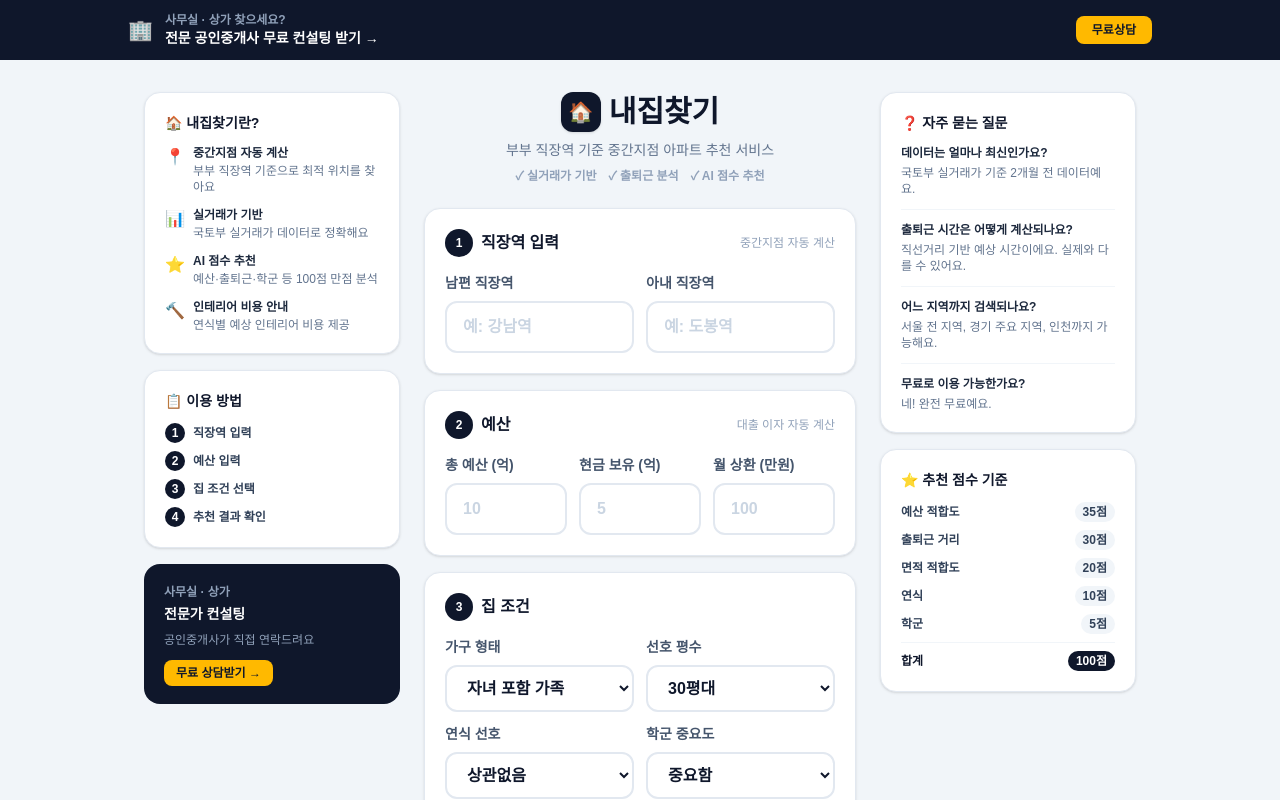
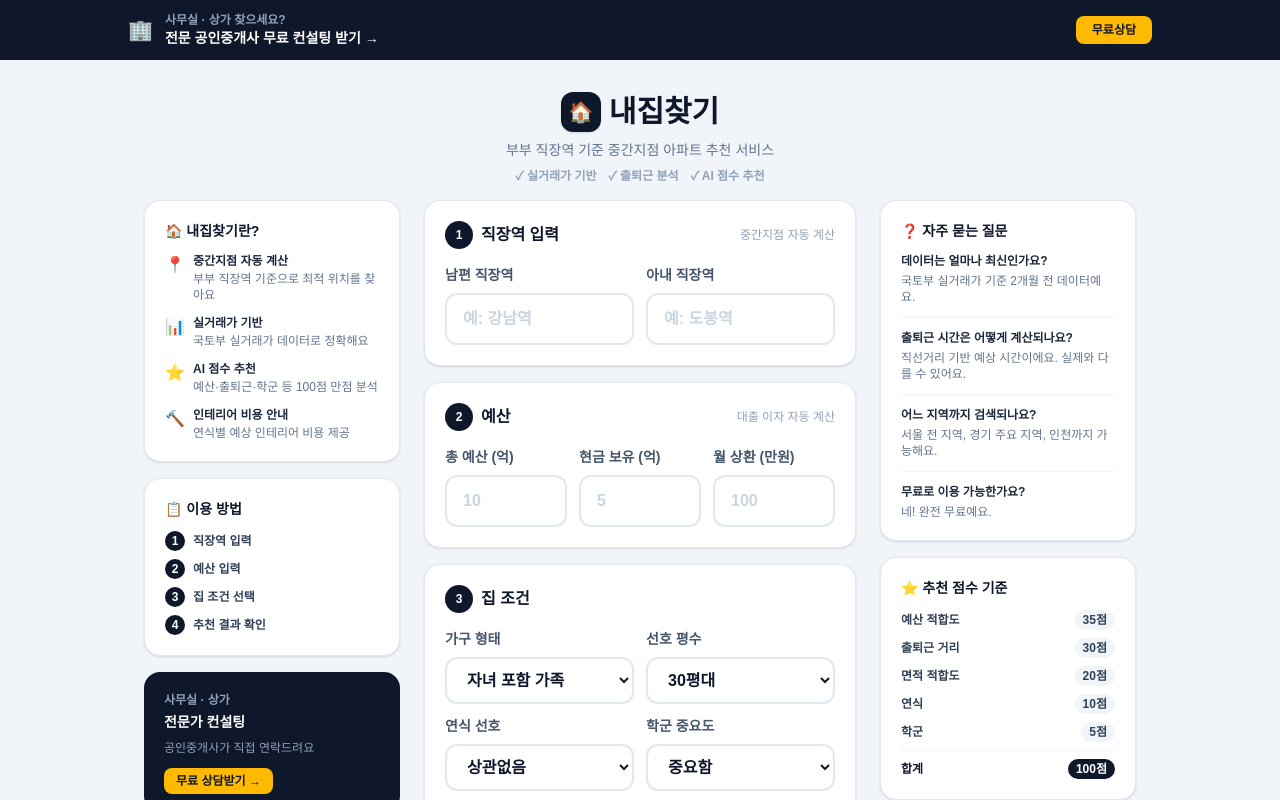
Before and after one commit to jonghyuck777/apt-fit-home, a Next.js app: page / in a window 1280 px wide. Shown: the top 800 px of the page. Built offline with nearby package versions, Linux system fonts and the light colour scheme.

Commit message:
fix sidebar alignment

```diff
--- a/app/page.tsx
+++ b/app/page.tsx
@@ -72,77 +72,8 @@ export default function HomePage() {
         </div>
       </div>
 
-      {/* 전체 레이아웃 */}
-      <div className="mx-auto max-w-5xl px-4 py-8 flex gap-6">
-
-        {/* 왼쪽 사이드바 */}
-        <div className="hidden lg:flex flex-col gap-4 w-64 shrink-0">
-
-          {/* 서비스 소개 */}
-          <div className="rounded-2xl bg-white p-5 shadow-sm border border-slate-200">
-            <p className="text-sm font-extrabold text-slate-900 mb-3">🏠 내집찾기란?</p>
-            <div className="space-y-3">
-              <div className="flex items-start gap-2">
-                <span className="text-base shrink-0">📍</span>
-                <div>
-                  <p className="text-xs font-bold text-slate-800">중간지점 자동 계산</p>
-                  <p className="text-xs text-slate-500 mt-0.5">부부 직장역 기준으로 최적 위치를 찾아요</p>
-                </div>
-              </div>
-              <div className="flex items-start gap-2">
-                <span className="text-base shrink-0">📊</span>
-                <div>
-                  <p className="text-xs font-bold text-slate-800">실거래가 기반</p>
-                  <p className="text-xs text-slate-500 mt-0.5">국토부 실거래가 데이터로 정확해요</p>
-                </div>
-              </div>
-              <div className="flex items-start gap-2">
-                <span className="text-base shrink-0">⭐</span>
-                <div>
-                  <p className="text-xs font-bold text-slate-800">AI 점수 추천</p>
-                  <p className="text-xs text-slate-500 mt-0.5">예산·출퇴근·학군 등 100점 만점 분석</p>
-                </div>
-              </div>
-              <div className="flex items-start gap-2">
-                <span className="text-base shrink-0">🔨</span>
-                <div>
-                  <p className="text-xs font-bold text-slate-800">인테리어 비용 안내</p>
-                  <p className="text-xs text-slate-500 mt-0.5">연식별 예상 인테리어 비용 제공</p>
-                </div>
-              </div>
-            </div>
-          </div>
-
-          {/* 이용 방법 */}
-          <div className="rounded-2xl bg-white p-5 shadow-sm border border-slate-200">
-            <p className="text-sm font-extrabold text-slate-900 mb-3">📋 이용 방법</p>
-            <div className="space-y-2">
-              {["직장역 입력", "예산 입력", "집 조건 선택", "추천 결과 확인"].map((step, i) => (
-                <div key={i} className="flex items-center gap-2">
-                  <span className="flex items-center justify-center w-5 h-5 rounded-full bg-slate-900 text-white text-xs font-bold shrink-0">{i + 1}</span>
-                  <p className="text-xs font-semibold text-slate-700">{step}</p>
-                </div>
-              ))}
-            </div>
-          </div>
-
-          {/* 사무실/상가 배너 */}
-          <div
-            onClick={() => window.open(CONSULTING_FORM_URL, "_blank")}
-            className="cursor-pointer rounded-2xl bg-slate-900 p-5 hover:bg-slate-800 transition"
-          >
-            <p className="text-xs font-bold text-slate-400 mb-1">사무실 · 상가</p>
-            <p className="text-sm font-extrabold text-white mb-2">전문가 컨설팅</p>
-            <p className="text-xs text-slate-400 mb-3">공인중개사가 직접 연락드려요</p>
-            <span className="rounded-lg bg-amber-400 px-3 py-1.5 text-xs font-extrabold text-slate-900">무료 상담받기 →</span>
-          </div>
-        </div>
-
-        {/* 메인 폼 */}
-        <div className="flex-1 min-w-0">
-
       {/* 헤더 */}
-          <div className="mb-6 text-center">
+      <div className="mx-auto max-w-5xl px-4 pt-8 pb-4 text-center">
         <div className="inline-flex items-center gap-2 mb-2">
           <div className="w-10 h-10 rounded-xl bg-slate-900 flex items-center justify-center shadow">
             <span className="text-xl">🏠</span>
@@ -157,7 +88,56 @@ export default function HomePage() {
         </div>
       </div>
 
-          <div className="space-y-4">
+      {/* 전체 레이아웃 - 헤더 아래부터 3단 */}
+      <div className="mx-auto max-w-5xl px-4 pb-8 flex gap-6 items-start">
+
+        {/* 왼쪽 사이드바 */}
+        <div className="hidden lg:flex flex-col gap-4 w-64 shrink-0 sticky top-6">
+          <div className="rounded-2xl bg-white p-5 shadow-sm border border-slate-200">
+            <p className="text-sm font-extrabold text-slate-900 mb-3">🏠 내집찾기란?</p>
+            <div className="space-y-3">
+              {[
+                { icon: "📍", title: "중간지점 자동 계산", desc: "부부 직장역 기준으로 최적 위치를 찾아요" },
+                { icon: "📊", title: "실거래가 기반", desc: "국토부 실거래가 데이터로 정확해요" },
+                { icon: "⭐", title: "AI 점수 추천", desc: "예산·출퇴근·학군 등 100점 만점 분석" },
+                { icon: "🔨", title: "인테리어 비용 안내", desc: "연식별 예상 인테리어 비용 제공" },
+              ].map((item, i) => (
+                <div key={i} className="flex items-start gap-2">
+                  <span className="text-base shrink-0">{item.icon}</span>
+                  <div>
+                    <p className="text-xs font-bold text-slate-800">{item.title}</p>
+                    <p className="text-xs text-slate-500 mt-0.5">{item.desc}</p>
+                  </div>
+                </div>
+              ))}
+            </div>
+          </div>
+
+          <div className="rounded-2xl bg-white p-5 shadow-sm border border-slate-200">
+            <p className="text-sm font-extrabold text-slate-900 mb-3">📋 이용 방법</p>
+            <div className="space-y-2">
+              {["직장역 입력", "예산 입력", "집 조건 선택", "추천 결과 확인"].map((step, i) => (
+                <div key={i} className="flex items-center gap-2">
+                  <span className="flex items-center justify-center w-5 h-5 rounded-full bg-slate-900 text-white text-xs font-bold shrink-0">{i + 1}</span>
+                  <p className="text-xs font-semibold text-slate-700">{step}</p>
+                </div>
+              ))}
+            </div>
+          </div>
+
+          <div
+            onClick={() => window.open(CONSULTING_FORM_URL, "_blank")}
+            className="cursor-pointer rounded-2xl bg-slate-900 p-5 hover:bg-slate-800 transition"
+          >
+            <p className="text-xs font-bold text-slate-400 mb-1">사무실 · 상가</p>
+            <p className="text-sm font-extrabold text-white mb-2">전문가 컨설팅</p>
+            <p className="text-xs text-slate-400 mb-3">공인중개사가 직접 연락드려요</p>
+            <span className="rounded-lg bg-amber-400 px-3 py-1.5 text-xs font-extrabold text-slate-900">무료 상담받기 →</span>
+          </div>
+        </div>
+
+        {/* 메인 폼 */}
+        <div className="flex-1 min-w-0 space-y-4">
 
           {/* STEP 1 */}
           <section className="rounded-2xl bg-white p-5 shadow-sm border border-slate-200">
@@ -309,7 +289,7 @@ export default function HomePage() {
             {!foundA || !foundB ? "직장역을 입력해주세요" : "🔍 아파트 추천 받기"}
           </button>
 
-            {/* 하단 사무실/상가 배너 (모바일용) */}
+          {/* 하단 배너 (모바일용) */}
           <div
             onClick={() => window.open(CONSULTING_FORM_URL, "_blank")}
             className="lg:hidden cursor-pointer rounded-2xl bg-slate-900 p-5 flex items-center justify-between gap-4 hover:bg-slate-800 transition"
@@ -323,12 +303,9 @@ export default function HomePage() {
           </div>
 
         </div>
-        </div>
 
         {/* 오른쪽 사이드바 */}
-        <div className="hidden lg:flex flex-col gap-4 w-64 shrink-0">
-
-          {/* 자주 묻는 질문 */}
+        <div className="hidden lg:flex flex-col gap-4 w-64 shrink-0 sticky top-6">
           <div className="rounded-2xl bg-white p-5 shadow-sm border border-slate-200">
             <p className="text-sm font-extrabold text-slate-900 mb-3">❓ 자주 묻는 질문</p>
             <div className="space-y-3">
@@ -346,7 +323,6 @@ export default function HomePage() {
             </div>
           </div>
 
-          {/* 점수 안내 */}
           <div className="rounded-2xl bg-white p-5 shadow-sm border border-slate-200">
             <p className="text-sm font-extrabold text-slate-900 mb-3">⭐ 추천 점수 기준</p>
             <div className="space-y-2">
@@ -368,8 +344,8 @@ export default function HomePage() {
               </div>
             </div>
           </div>
+        </div>
 
-        </div>
       </div>
     </main>
   );
```
Lines whose indentation alone changed are shown as unchanged.
